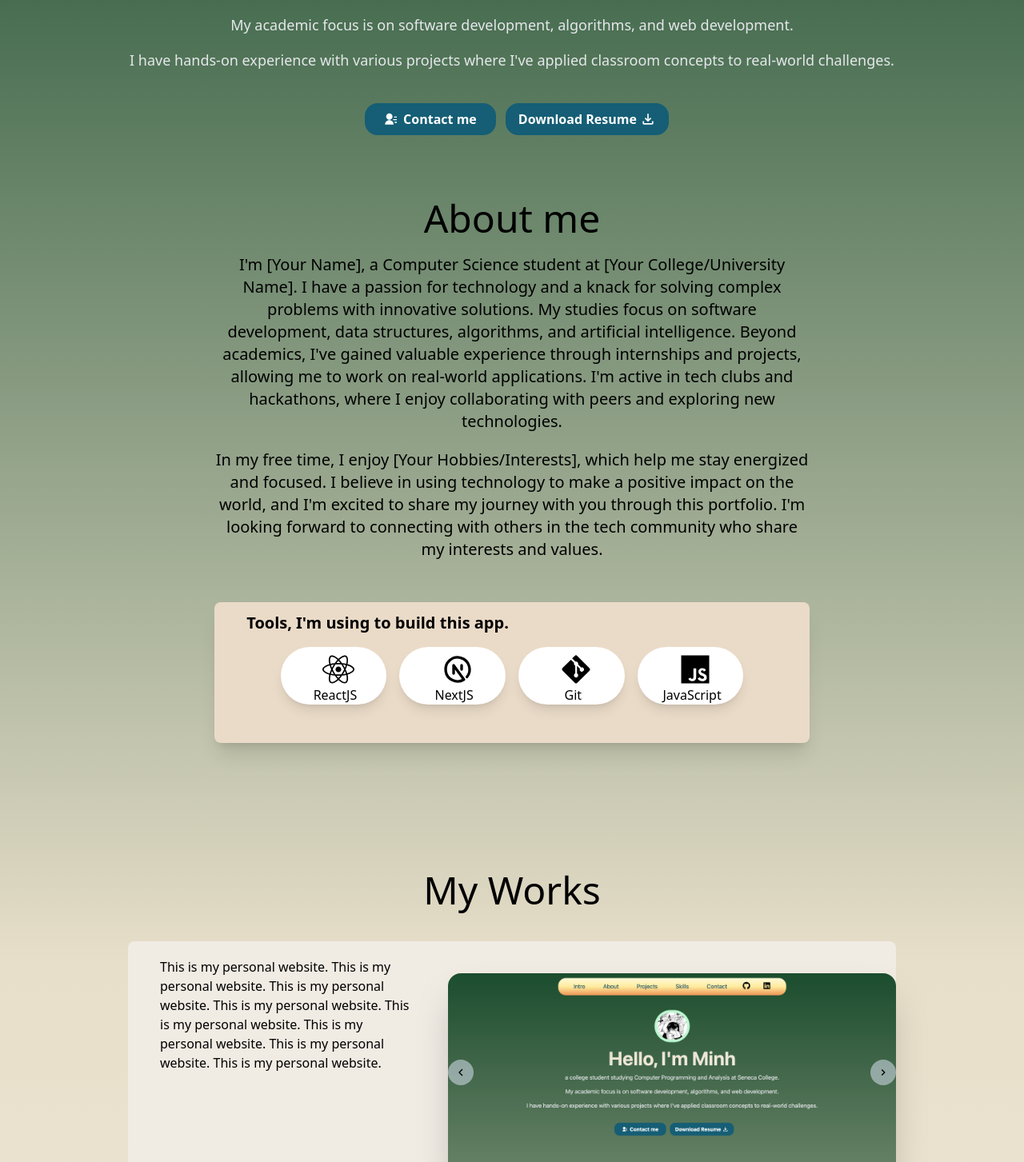
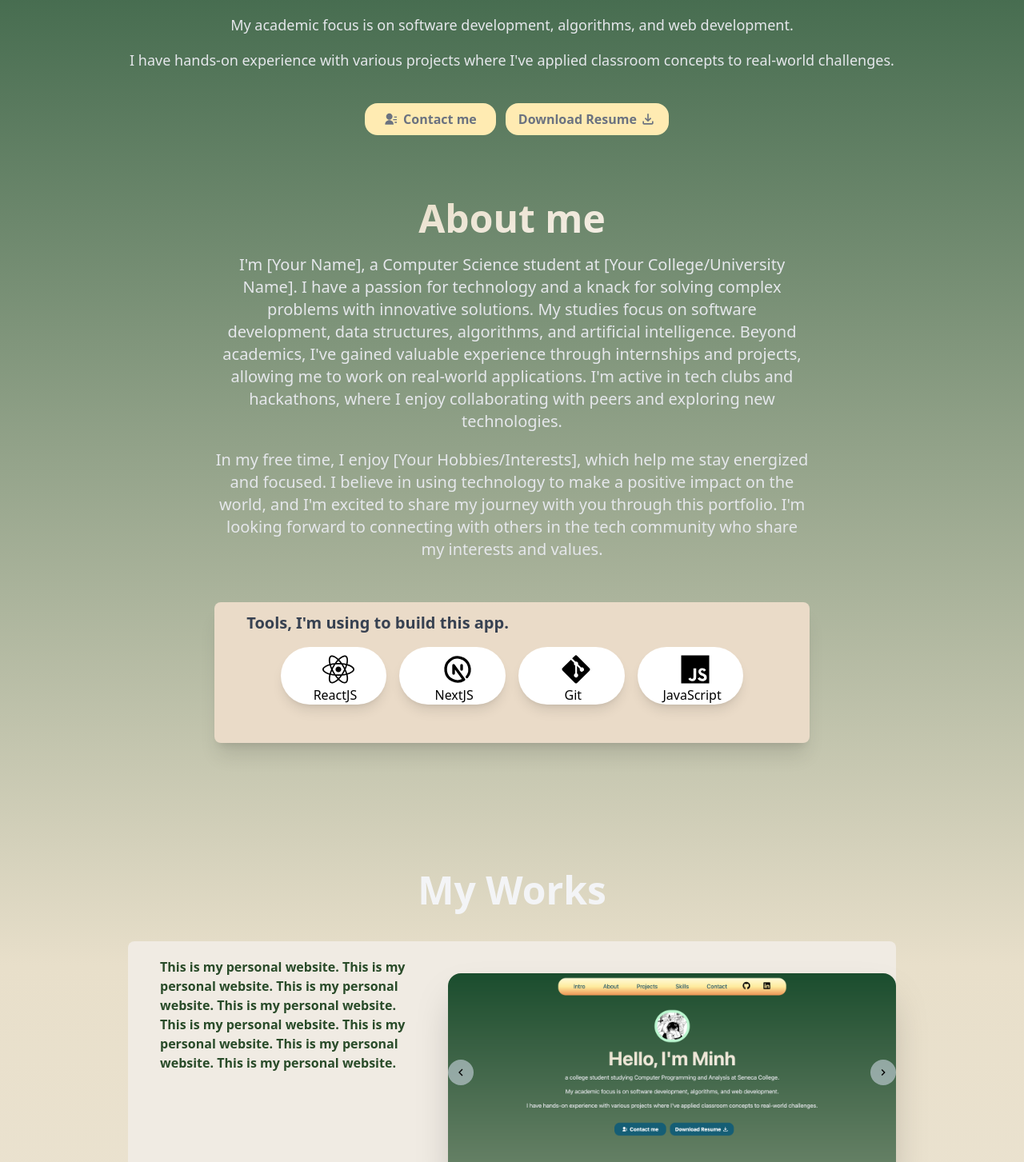
Before and after one commit to MinhPhamLapTrinh/NEXT-PORTFOLIO, a Next.js app: page / in a window 1280 px wide. Shown: the part 343-1796 px from the top of the page at 80% size. Built offline with nearby package versions, Linux system fonts and the light colour scheme.

Commit message:
fix the layout of the page

```diff
--- a/components/About.js
+++ b/components/About.js
@@ -28,9 +28,11 @@ export default function AboutMe() {
     <>
       <div className="inline-block">
         <div className="flex items-center justify-center pb-5">
-          <h1 className="text-4xl sm:text-5xl font-medium">About me</h1>
+          <h1 className="text-4xl sm:text-5xl font-bold text-transparent bg-clip-text bg-gradient-to-br from-[#E8DFCA] to-[#F5EFE6]">
+            About me
+          </h1>
         </div>
-        <p className="mb-3 font-small text-lg sm:text-xl text-center max-w-prose mx-auto">
+        <p className="mb-3 font-medium text-lg sm:text-xl text-center max-w-prose mx-auto text-gray-200">
           I&apos;m [Your Name], a Computer Science student at [Your
           College/University Name]. I have a passion for technology and a knack
           for solving complex problems with innovative solutions. My studies
@@ -40,7 +42,7 @@ export default function AboutMe() {
           real-world applications. I&apos;m active in tech clubs and hackathons,
           where I enjoy collaborating with peers and exploring new technologies.
         </p>
-        <p className="mb-3 font-small text-lg sm:text-xl text-center max-w-prose mx-auto mt-5">
+        <p className="mb-3 font-medium text-lg sm:text-xl text-center max-w-prose mx-auto mt-5 text-gray-200">
           In my free time, I enjoy [Your Hobbies/Interests], which help me stay
           energized and focused. I believe in using technology to make a
           positive impact on the world, and I&apos;m excited to share my journey
@@ -51,7 +53,7 @@ export default function AboutMe() {
         <div className="flex items-center justify-center pt-10 px-5 md:px-0">
           <div className="w-full bg-[#EADBC8] rounded-lg overflow-hidden shadow-xl">
             <div className="px-10 pt-3 pb-10 mx-auto">
-              <div className="font-bold text-xl mb-2">
+              <div className="font-bold text-xl mb-2 text-gray-700">
                 Tools, I&apos;m using to build this app.
               </div>
               <ul className="flex flex-row flex-wrap justify-center">
@@ -62,7 +64,9 @@ export default function AboutMe() {
                   >
                     <div className="flex md:items-center space-x-1 md:flex md:flex-col md:py-0 py-3">
                       <span className="md:pl-3">{tool.icon}</span>
-                      <span className="font-medium flex items-center justify-center">{tool.label}</span>
+                      <span className="font-medium flex items-center justify-center">
+                        {tool.label}
+                      </span>
                     </div>
                   </li>
                 ))}
--- a/components/Contact.js
+++ b/components/Contact.js
@@ -17,7 +17,7 @@ export default function Contact() {
   return (
     <>
       <div className="flex items-center justify-center pb-10 mb-5">
-        <h1 className="text-5xl font-sm">Contact Me</h1>
+        <h1 className="text-4xl md:text-5xl font-bold text-gray-600">Contact Me</h1>
       </div>
       <div className="flex md:justify-between md:flex-row flex-col">
         <div className="md:flex md:flex-col space-y-10 md:ml-10 md:pl-10 md:w-1/2 w-full px-10 md:px-0">
--- a/components/Introduction.js
+++ b/components/Introduction.js
@@ -38,13 +38,13 @@ export default function Introduction() {
           <div className="flex space-x-3 font-bold flex-col sm:flex-row sm:space-y-0 space-y-3">
             <button
               type="button"
-              className="flex bg-cyan-800 text-white rounded-2xl ml-3 px-6 py-2 hover:bg-cyan-600"
+              className="flex bg-[#FFEBB2] text-gray-500 rounded-2xl ml-3 px-6 py-2 hover:bg-cyan-600"
             >
               <RiContactsFill size="1.5em" className="pr-2" /> Contact me
             </button>
             <button
               type="button"
-              className="flex bg-cyan-800 text-white rounded-2xl px-4 py-2 hover:bg-cyan-600"
+              className="flex bg-[#FFEBB2] text-gray-500 rounded-2xl px-4 py-2 hover:bg-cyan-600"
             >
               Download Resume
               <MdOutlineFileDownload size="1.5em" className="pl-1" />
--- a/components/Project.js
+++ b/components/Project.js
@@ -23,14 +23,14 @@ export default function Project({ description, imageList, gitHubLink }) {
   return (
     <>
       <div className="flex flex-col space-y-10 items-center justify-center pb-5">
-        <h1 className="text-5xl font-sm">My Works</h1>
+        <h1 className="text-4xl md:text-5xl font-bold text-gray-100">My Works</h1>
         {/* <div className="flex flex-col space-y-10 px-2 md:w-3/4"> */}
         <div className="flex flex-col md:flex-row md:justify-around bg-[#F0EBE3] rounded-lg md:w-3/4 w-full">
-            <span className="flex px-10 py-5 md:w-1/2 w-full">
-              This is my personal website. This is my personal website. This is
-              my personal website. This is my personal website. This is my
+          <span className="flex px-10 text-md text-[#294B29] font-bold py-5 md:w-1/2 w-full">
+            This is my personal website. This is my personal website. This is my
             personal website. This is my personal website. This is my personal
-              website. This is my personal website.
+            website. This is my personal website. This is my personal website.
+            This is my personal website.
           </span>
           <div className="relative">
             <Image
--- a/components/Skills.js
+++ b/components/Skills.js
@@ -65,7 +65,7 @@ export default function MySkill() {
   return (
     <>
       <div className="flex items-center justify-center pb-5">
-        <h1 className="text-5xl font-sm">My Skills</h1>
+        <h1 className="text-4xl md:text-5xl font-bold text-gray-600">My Skills</h1>
       </div>
       <div className="flex items-center justify-center pt-5 pl-3">
         <div className="md:w-1/2 sm:w-full">
```
Lines whose indentation alone changed are shown as unchanged.
